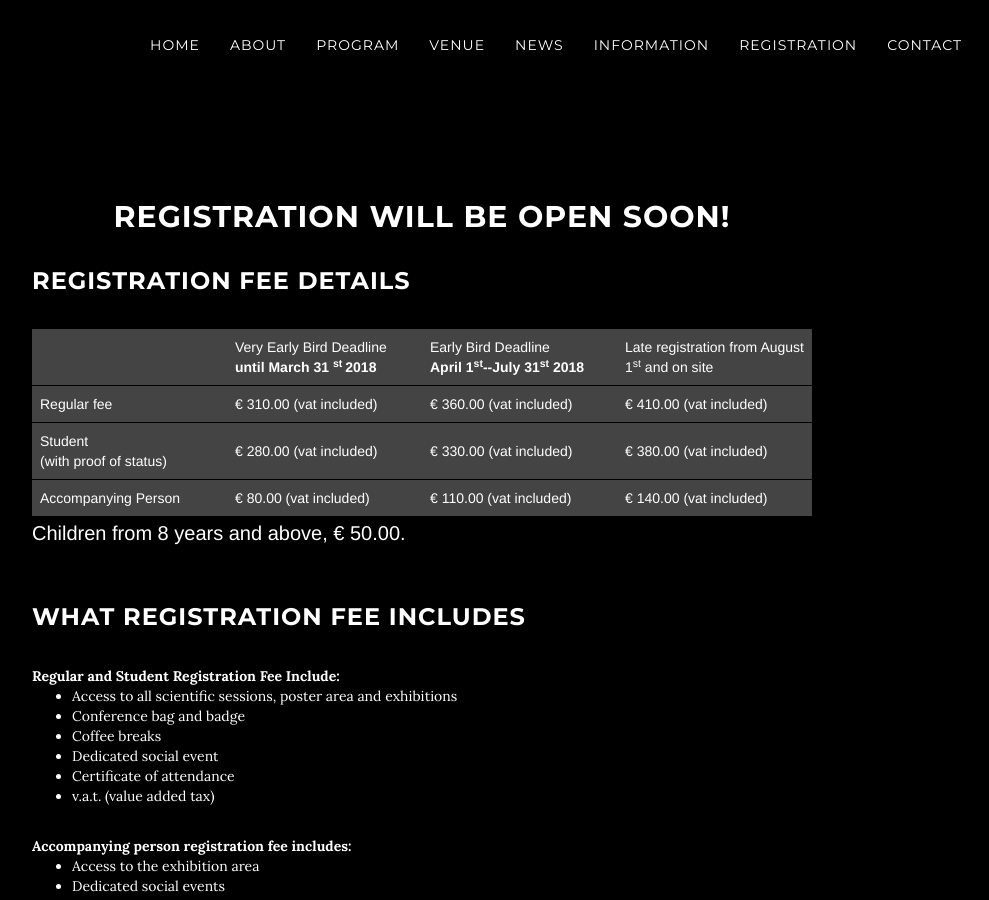
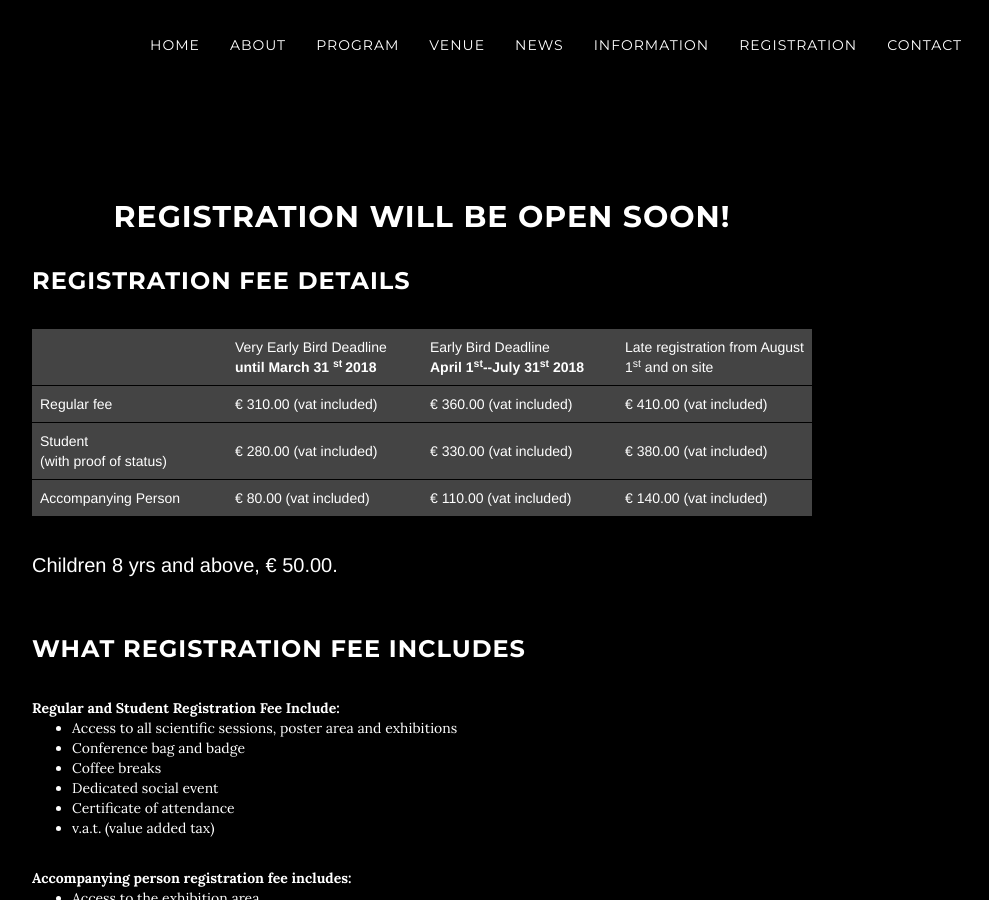
Before and after one commit to breakingthelimits/supereddington2018, a Jekyll site: the page built from registration/index.html, in a window 1280 px wide and 900 px high. Shown: the whole window, without its empty margins (233-1222 px from the left). Built offline with Jekyll 4.4.1, drawn with Linux system fonts in a browser that asks for light colours.

Commit message:
Formatting Children Fee

```diff
--- a/registration/index.html
+++ b/registration/index.html
@@ -85,7 +85,9 @@ title: Registration will be open soon!
             </TR>
           </TBODY>
         </TABLE>
-  <p> Children from 8 years and above, € 50.00.
+  <p>
+   <BR/>
+    Children 8 yrs and above, € 50.00.
   <p />
   </div>
 <br />
```
